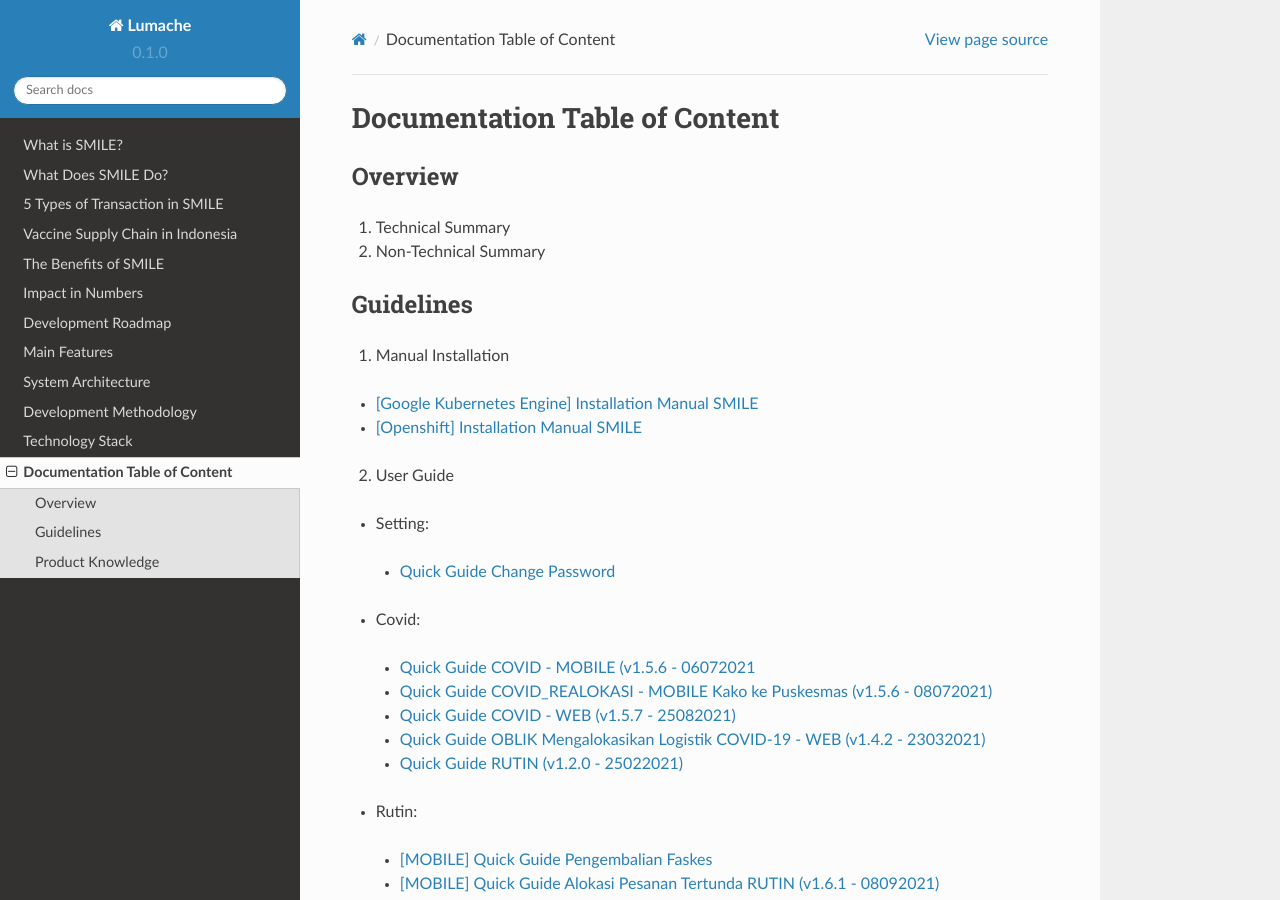
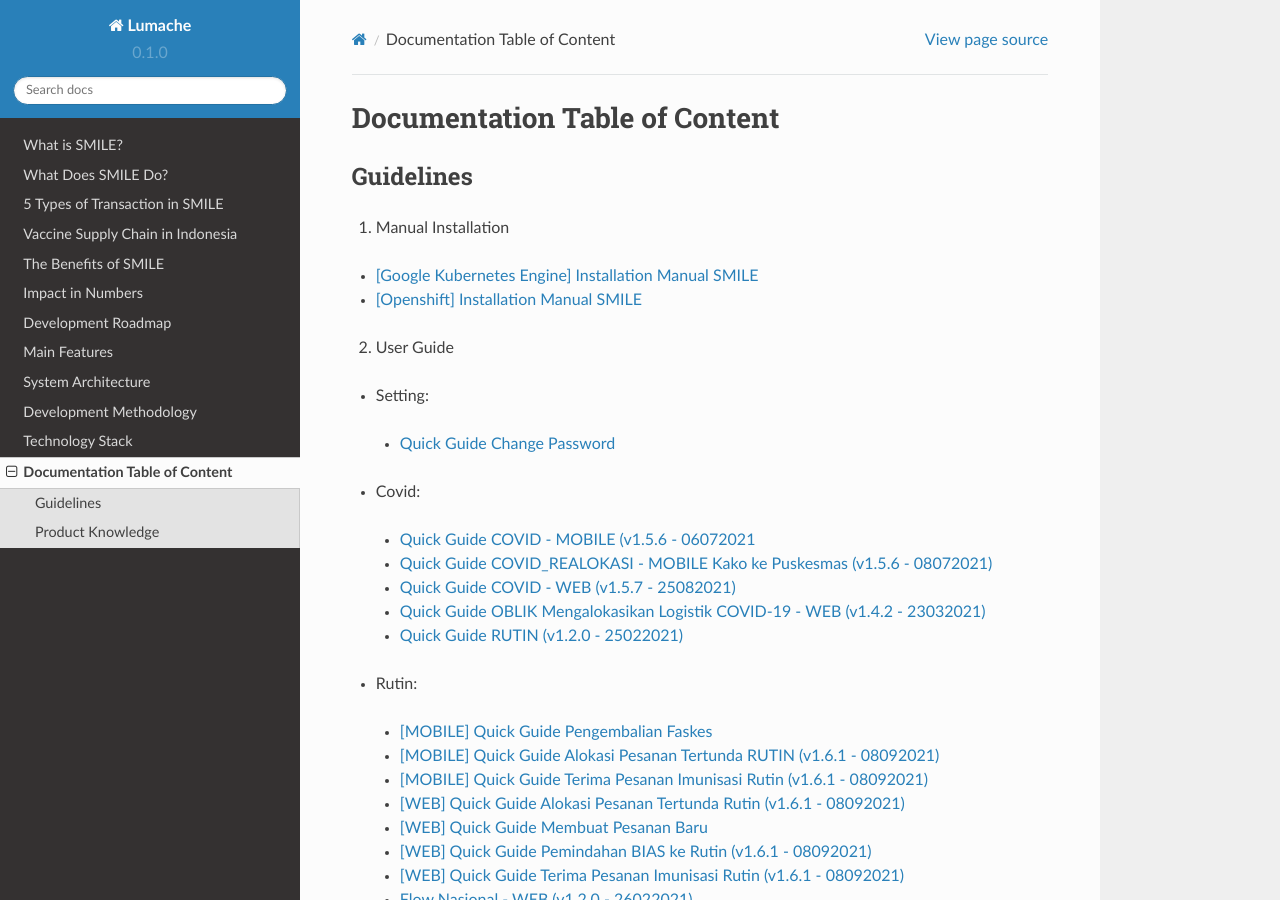
Before and after one commit to bigza/smile-documentation, a Sphinx documentation site: the page built from docs/source/documentation.rst, in a window 1280 px wide and 900 px high. Built offline with Sphinx 7.4.7 and the Read the Docs theme 2.0.0, drawn with Linux system fonts in a browser that asks for light colours.

Commit message:
upd documentation

```diff
--- a/docs/source/documentation.rst
+++ b/docs/source/documentation.rst
@@ -2,12 +2,6 @@ Documentation Table of Content
 =====
 
 .. _installation:
-
-Overview
-------------
-
-1. Technical Summary
-2. Non-Technical Summary
 
 Guidelines
 ----------------
```
